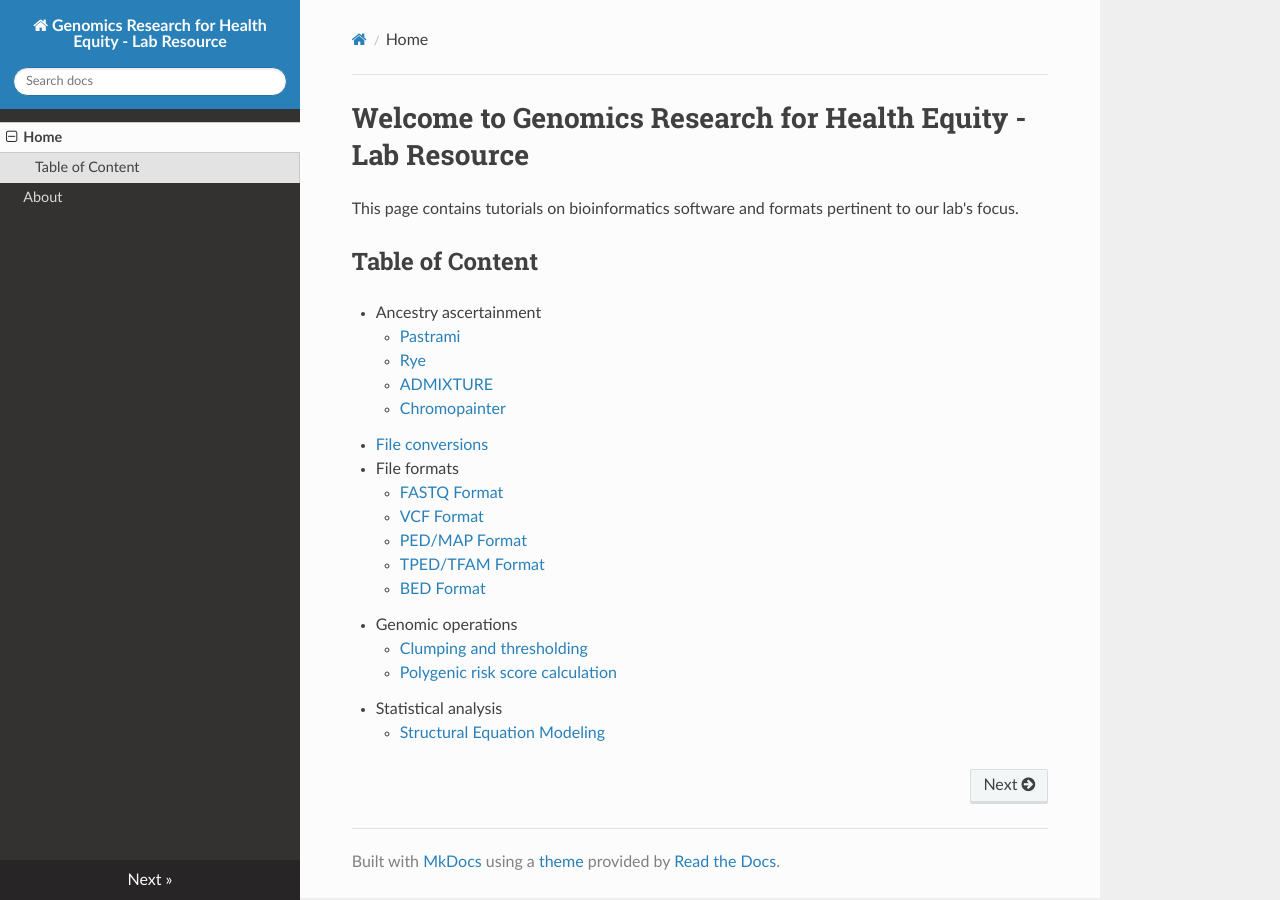
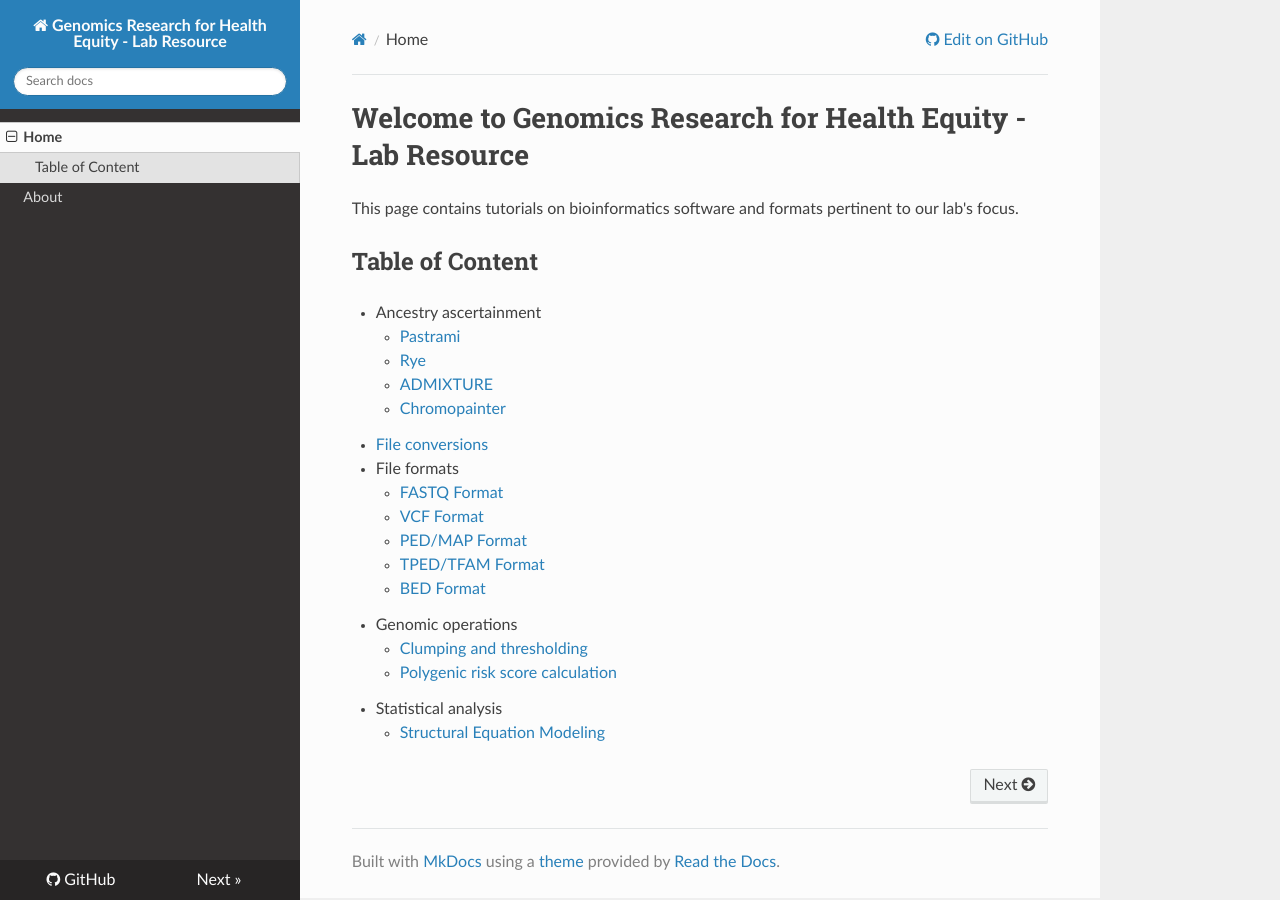
Before and after one commit to healthdisparities/lab-resource, an MkDocs documentation site: the page built from docs/index.md, in a window 1280 px wide. Built offline with MkDocs 1.6.1, drawn with Linux system fonts in a browser that asks for light colours; nearby versions of some CDN libraries; some of the changed lines change nothing that is shown.

Commit message:
Adding repo url

```diff
--- a/mkdocs.yml
+++ b/mkdocs.yml
@@ -3,3 +3,4 @@ nav:
     - Home: index.md
     - About: about.md
 theme: readthedocs
+repo_url: https://github.com/healthdisparities/lab-resource
```
